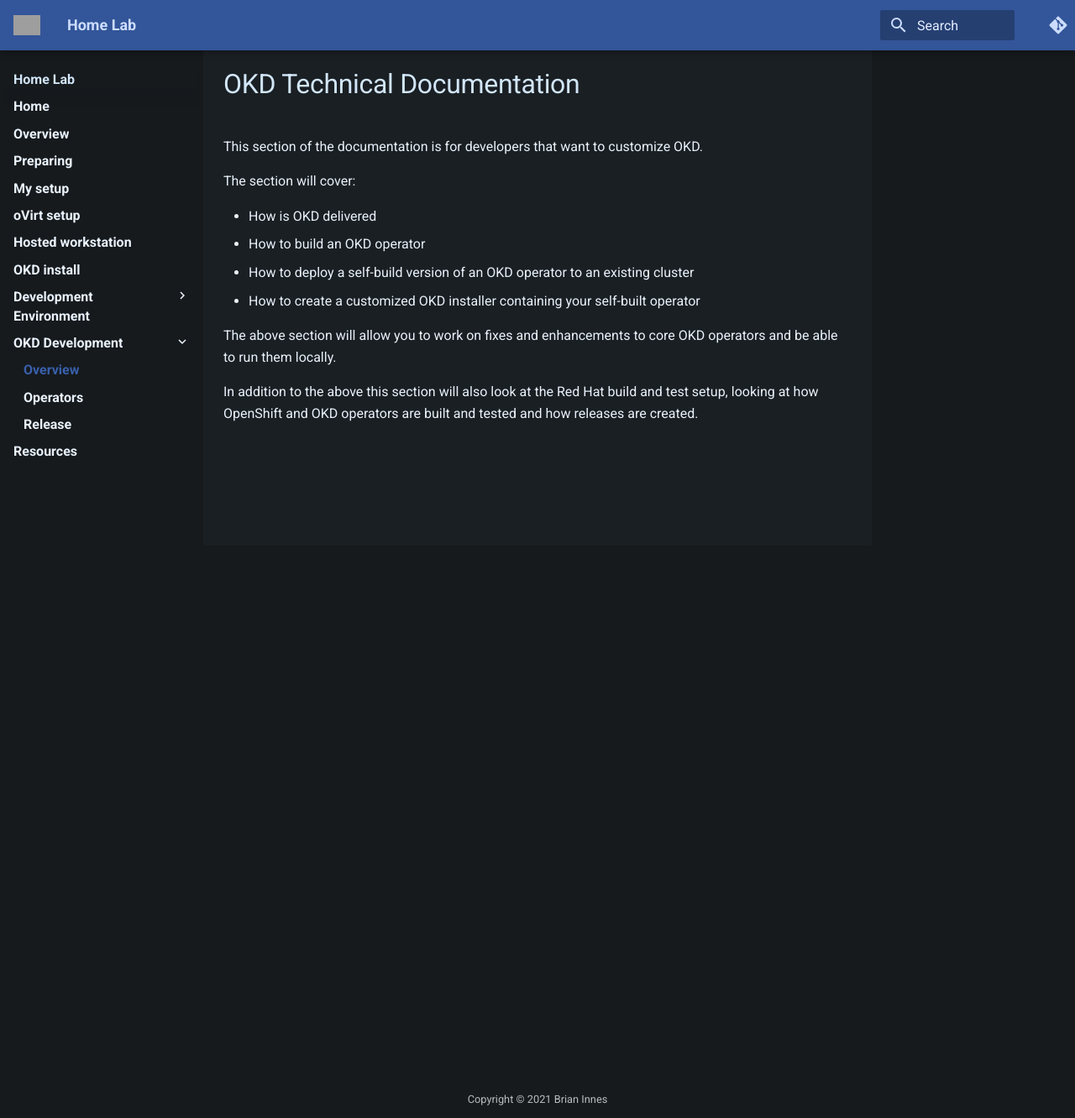
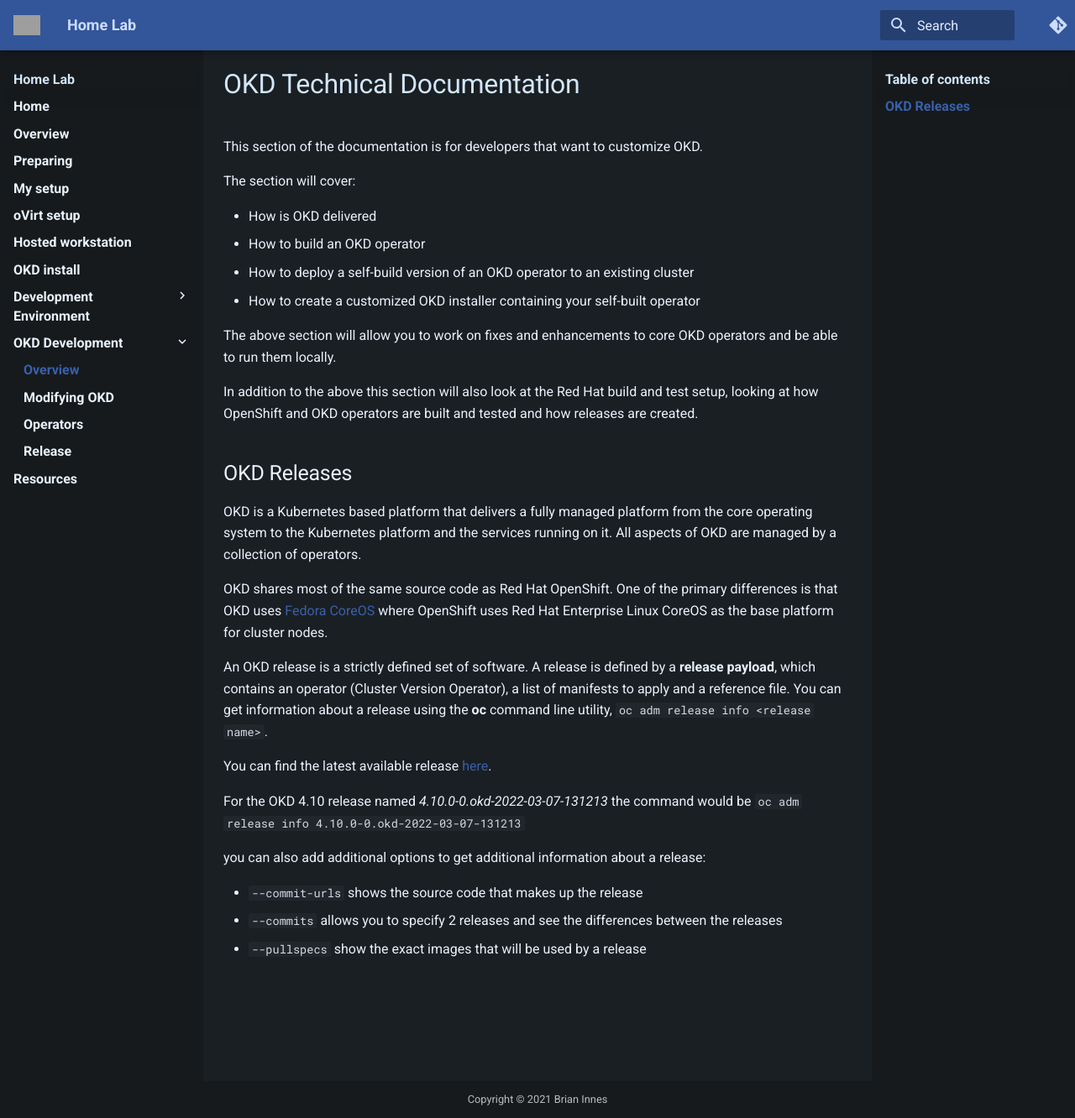
Before and after one commit to brianinnes/homeLab, an MkDocs documentation site: the page built from docs/okd_tech_docs/index.md, in a window 1280 px wide and 1332 px high. Shown: the whole window at 84% size. Built offline with MkDocs 1.6.1 and Material for MkDocs 9.7.7, drawn with Linux system fonts in a browser that asks for light colours; comment, search, counter and statistics services are not loaded; grey boxes are pictures that could not be loaded.

Commit message:
OKD technical docs - modifying

```diff
--- a/docs/okd_tech_docs/index.md
+++ b/docs/okd_tech_docs/index.md
@@ -12,3 +12,21 @@
 The above section will allow you to work on fixes and enhancements to core OKD operators and be able to run them locally.
 
 In addition to the above this section will also look at the Red Hat build and test setup, looking at how OpenShift and OKD operators are built and tested and how releases are created.
+
+## OKD Releases
+
+OKD is a Kubernetes based platform that delivers a fully managed platform from the core operating system to the Kubernetes platform and the services running on it.  All aspects of OKD are managed by a collection of operators.
+
+OKD shares most of the same source code as Red Hat OpenShift.  One of the primary differences is that OKD uses [Fedora CoreOS](https://getfedora.org/en/coreos?stream=stable){target=_blank} where OpenShift uses Red Hat Enterprise Linux CoreOS as the base platform for cluster nodes.
+
+An OKD release is a strictly defined set of software.  A release is defined by a **release payload**, which contains an operator (Cluster Version Operator), a list of manifests to apply and a reference file.  You can get information about a release using the **oc** command line utility, `oc adm release info <release name>`.
+
+You can find the latest available release [here](https://github.com/openshift/okd/releases){target=_blank}.
+
+For the OKD 4.10 release named *4.10.0-0.okd-2022-03-07-131213* the command would be `oc adm release info 4.10.0-0.okd-2022-03-07-131213`
+
+you can also add additional options to get additional information about a release:
+
+- `--commit-urls` shows the source code that makes up the release
+- `--commits` allows you to specify 2 releases and see the differences between the releases
+- `--pullspecs` show the exact images that will be used by a release
--- a/mkdocs.yml
+++ b/mkdocs.yml
@@ -59,6 +59,7 @@
     - Gitea: gitea.md
   - OKD Development:
     - Overview: okd_tech_docs/index.md
+    - Modifying OKD: okd_tech_docs/modifying_okd.md
     - Operators: okd_tech_docs/operators.md
     - Release: okd_tech_docs/release.md
   - Resources: resources.md
```
Also changed, not shown: docs/okd_tech_docs/modifying_okd.md (added, +53 -0 lines).
